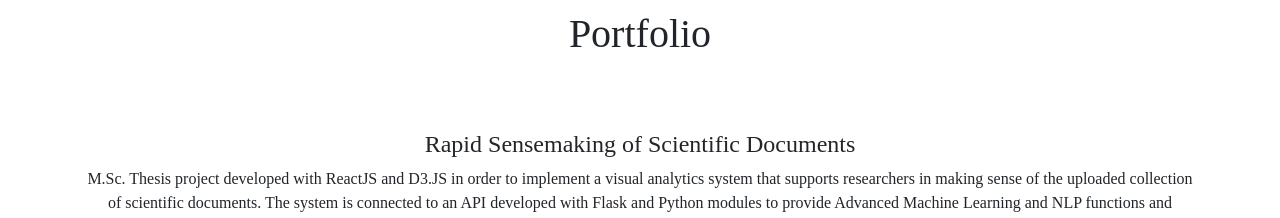
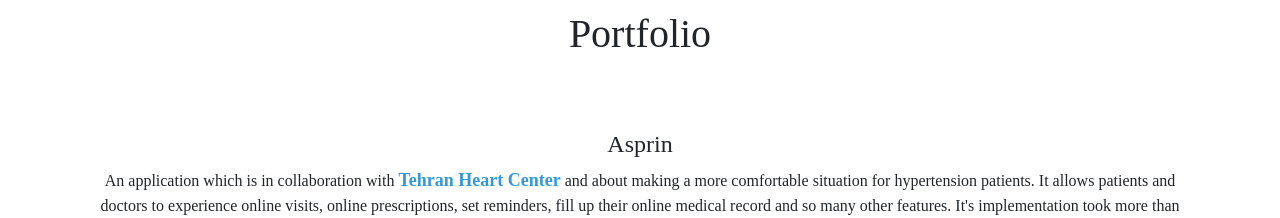
Before and after one commit to amir23reza/amirrezahaghverdi, a React (Create React App) app: page / in a window 1280 px wide. Shown: the part 1560-1778 px from the top of the page. Built offline with nearby package versions, Linux system fonts and the light colour scheme; what webfontloader would draw is missing.

Commit message:
portfolio updated

```diff
--- a/src/containers/portfolio.js
+++ b/src/containers/portfolio.js
@@ -8,7 +8,7 @@ class Portfolio extends Component {
                 <section className="text-center">
                     <h2 className="h1-responsive my-5" id="portfolio">Portfolio</h2>
                     <br />
-                    <h4>Rapid Sensemaking of Scientific Documents</h4>
+                    {/* <h4>Rapid Sensemaking of Scientific Documents</h4>
                     <p>M.Sc. Thesis project developed with ReactJS and D3.JS in order to implement a visual analytics system that supports researchers in making sense of the uploaded collection of scientific documents. The system is connected to an API developed with Flask and Python modules to provide Advanced Machine Learning and NLP functions and analytical information about each document.</p>
                     <MDBAnimation reveal type="fadeInUp">
                         <div style={{display: "flex", flexDirection: "column"}}>
@@ -22,7 +22,7 @@ class Portfolio extends Component {
                             </div>
                         </div>
                     </MDBAnimation>
-                    <br />
+                    <br /> */}
                     <h4>Asprin</h4>
                     <p>An application which is in collaboration with <a href="http://thc.tums.ac.ir/en/" className="testimonialLink">Tehran Heart Center</a> and about making a more comfortable situation for hypertension patients. It allows patients and doctors to experience online visits, online prescriptions, set reminders, fill up their online medical record and so many other features. It's implementation took more than 7,500 lines of code in clinet side using React Native Technology.</p>
                     <MDBAnimation reveal type="fadeInUp">
```
